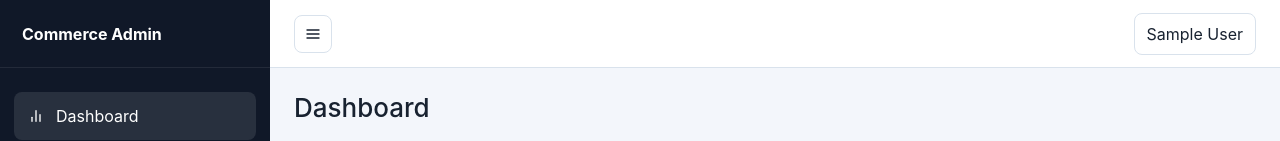
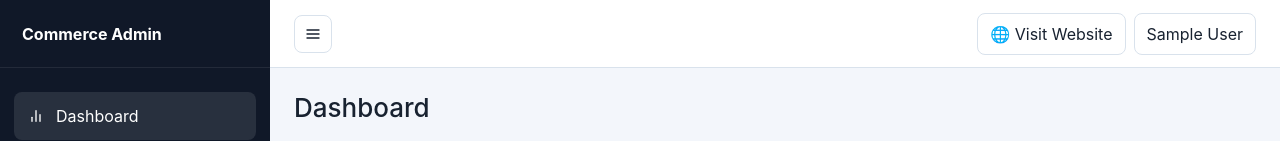
Before and after one commit to codingboyvikash/pharma-lac-, a React (Vite) app in the folder frontend/: page / in a window 1280 px wide. Shown: the top 141 px of the page. Built offline with nearby package versions, Linux system fonts and the light colour scheme; no server answers; sample sign-in values are in the browser's storage.

Commit message:
esme mene visit website add kiya ha aur uska css chnage kiya ha

```diff
--- a/frontend/src/layouts/AdminLayout.jsx
+++ b/frontend/src/layouts/AdminLayout.jsx
@@ -69,6 +69,11 @@ export default function AdminLayout() {
             {/* <button className="icon-btn" onClick={() => setDark((value) => !value)} aria-label="Toggle dark mode">
               {dark ? <FiSun /> : <FiMoon />}
             </button> */}
+            <div className="user-chip">
+              <a href="https://pharma-lac-gamma.vercel.app/" target="_blank" rel="noopener noreferrer">
+                🌐 Visit Website
+              </a>
+            </div>
             <div className="user-chip">{user?.name || 'Admin'}</div>
           </div>
         </header>
--- a/frontend/src/styles.css
+++ b/frontend/src/styles.css
@@ -39,6 +39,12 @@ body.dark-mode {
   padding: 8px 30px;
   border-radius: 8px;
   cursor: pointer;
+}
+a{
+  text-decoration: none;
+}
+.user-chip a{
+  color: var(--text);
 }
 .btn:hover{
   background: #a66f29;
```
